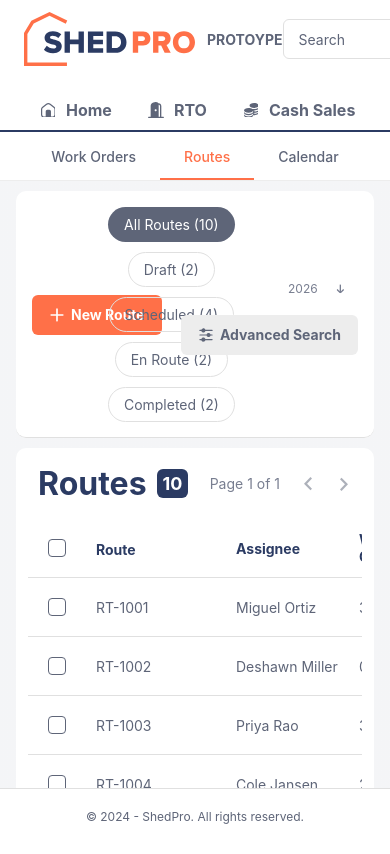
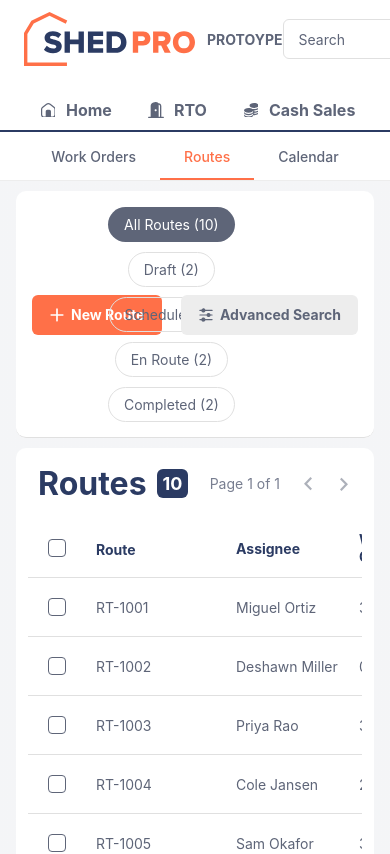
Before and after one commit to nguyenquanghiep96-dotcom/shedpro-opshub, a React (Vite) app: page /deliveries/routes in a window 390 px wide. Shown: the top 854 px of the page. Built offline with nearby package versions, Linux system fonts and the light colour scheme.

Commit message:
fix: remove copyright footer, revert calendar scale-to-fit to allow page scrolling for release

```diff
--- a/src/imports/DeliveriesContract/CalendarView.tsx
+++ b/src/imports/DeliveriesContract/CalendarView.tsx
@@ -198,16 +198,15 @@ export default function CalendarView() {
         </div>
 
         {/* Calendar Grid */}
-        <style>{`.day-scroll::-webkit-scrollbar { display: none; }`}</style>
-        <div className="flex-1 overflow-hidden bg-white flex flex-col gap-[16px] pt-[16px]">
-          <div className="grid grid-cols-7 gap-[4px] px-[12px] shrink-0">
+        <div className="flex-1 overflow-auto bg-white flex flex-col gap-[16px] pt-[16px]">
+          <div className="grid grid-cols-7 gap-[4px] px-[12px]">
             {['Sun', 'Mon', 'Tue', 'Wed', 'Thu', 'Fri', 'Sat'].map(day => (
               <div key={day} className="text-[#787e90] text-[12px] font-semibold uppercase text-center">
                 {day}
               </div>
             ))}
           </div>
-          <div className="grid grid-cols-7 grid-rows-6 flex-1 gap-[4px] px-[12px] pb-[12px] min-h-0">
+          <div className="grid grid-cols-7 flex-1 gap-[4px] px-[12px] pb-[12px]">
             {days.map((dayObj, i) => {
               const dateStr = dayObj.date.toDateString();
               const isToday = dateStr === todayStr;
@@ -221,14 +220,14 @@ export default function CalendarView() {
               return (
                 <div
                   key={i}
-                  className={`flex flex-col min-h-0 p-[8px] border rounded-[6px] ${isToday ? 'border-[#ff7048] bg-[#FFF6F2]' : 'border-[#e0e0e0] bg-white'}`}
+                  className={`min-h-[140px] p-[8px] border rounded-[6px] ${isToday ? 'border-[#ff7048] bg-[#FFF6F2]' : 'border-[#e0e0e0] bg-white'}`}
                   onDragOver={(e) => e.preventDefault()}
                   onDrop={(e) => { const routeId = e.dataTransfer.getData('routeId'); if(routeId) updateRouteDate(routeId, dayObj.date); }}
                 >
-                  <div className={`mb-2 text-right shrink-0 ${isToday ? 'text-[#ff7048] font-bold' : (dayObj.isCurrentMonth ? 'text-[#5e6578]' : 'text-[#c0c0c0]')} text-[13px] font-semibold`}>
+                  <div className={`mb-2 text-right ${isToday ? 'text-[#ff7048] font-bold' : (dayObj.isCurrentMonth ? 'text-[#5e6578]' : 'text-[#c0c0c0]')} text-[13px] font-semibold`}>
                     {dayObj.date.getDate()}
                   </div>
-                  <div className="flex-1 overflow-y-auto flex flex-col gap-2 day-scroll min-h-0" style={{ scrollbarWidth: 'none' }}>
+                  <div className="flex flex-col gap-2">
                     {dayRoutes.map(route => {
                       const woData = ROUTE_WO_DATA[route.id] || [];
                       const brandColor = ROUTE_STATUS_COLORS[route.status] || '#5e6578';
--- a/src/imports/DeliveriesContract/DeliveriesContract.tsx
+++ b/src/imports/DeliveriesContract/DeliveriesContract.tsx
@@ -2585,19 +2585,14 @@ export default function DeliveriesContract({ defaultTab = 'Contracts' }: { defau
   }, [defaultTab]);
   return (
     <TransportationProvider>
-      <div className="flex flex-col h-screen overflow-hidden w-full" style={{ backgroundImage: "linear-gradient(90deg, rgba(43, 59, 99, 0.05) 0%, rgba(43, 59, 99, 0.05) 100%), linear-gradient(90deg, rgb(255, 255, 255) 0%, rgb(255, 255, 255) 100%)" }} data-name="Deliveries - Contract">
+      <div className="flex flex-col min-h-screen w-full" style={{ backgroundImage: "linear-gradient(90deg, rgba(43, 59, 99, 0.05) 0%, rgba(43, 59, 99, 0.05) 100%), linear-gradient(90deg, rgb(255, 255, 255) 0%, rgb(255, 255, 255) 100%)" }} data-name="Deliveries - Contract">
         <div className="content-stretch flex flex-col items-start w-full shrink-0" data-name="Navbar">
           <Frame7 />
           <Frame13 activeTab={activeTab} />
         </div>
-        <div className="flex-1 min-h-0 w-full overflow-y-auto flex flex-col items-center">
+        <div className="flex-1 w-full flex flex-col items-center">
           {activeTab === 'Calendar' ? <CalendarView /> : activeTab === 'RouteDetail' ? <RouteDetailPage /> : activeTab === 'Contracts' ? <WorkOrdersContainer /> : <RoutesContainer />}
         </div>
-        <div className="bg-white border-[#e0e0e0] border-solid border-t h-[56px] w-full shrink-0" data-name="CopyRight">
-          <div className="flex h-full font-sans font-normal justify-center items-center text-[#5e6578] text-[12px] whitespace-nowrap">
-            <p className="leading-[normal]">© 2024 - ShedPro. All rights reserved.</p>
-          </div>
-        </div>
       </div>
     </TransportationProvider>
   );
--- a/src/imports/DeliveriesContract/RoutesContainer.tsx
+++ b/src/imports/DeliveriesContract/RoutesContainer.tsx
@@ -125,25 +125,6 @@ function RoutesActionBar() {
           <ButtonsContainer />
           <Tag />
           <div className="content-stretch flex gap-[12px] items-center justify-end relative shrink-0 w-full md:w-auto flex-1 md:flex-none flex-wrap">
-            <div className="bg-white content-stretch flex items-center px-[10px] py-[6px] relative rounded-[4px] shrink-0 w-[80px]">
-              <div className="[word-break:break-word] flex flex-[1_0_0] flex-col font-sans font-normal justify-center leading-[0] min-w-px not-italic relative text-[#787e90] text-[12px] whitespace-nowrap">
-                <p className="leading-[normal]">2026</p>
-              </div>
-              <div className="overflow-clip relative shrink-0 size-[16px]">
-                <div className="absolute flex inset-[22.92%_24.14%_22.92%_28.31%] items-center justify-center" style={{ containerType: "size" }}>
-                  <div className="-rotate-90 flex-none h-[100cqw] w-[100cqh]">
-                    <div className="relative size-full">
-                      <svg className="absolute block inset-0 size-full" fill="none" preserveAspectRatio="none" viewBox="0 0 10.833 9.51167">
-                        <g>
-                          <path d={svgPaths.p1c74a480} fill="var(--fill-0, #787E91)" id="Vector" />
-                        </g>
-                      </svg>
-                    </div>
-                  </div>
-                </div>
-              </div>
-              <div aria-hidden className="absolute border-[#ddd] border-solid inset-0 pointer-events-none rounded-[4px]" />
-            </div>
             <SortSection />
           </div>
         </div>
--- a/src/imports/DeliveriesContract/WorkOrdersContainer.tsx
+++ b/src/imports/DeliveriesContract/WorkOrdersContainer.tsx
@@ -119,7 +119,7 @@ function WOActionBar({ filterTabs, activeFilter, onFilterChange, onAddNew }: {
             active={activeFilter}
             onChange={onFilterChange}
           />
-          <div className="content-stretch flex gap-[12px] items-center justify-end relative shrink-0 flex-1">
+          <div className="content-stretch flex gap-[12px] items-center justify-end relative shrink-0 w-full md:w-auto flex-1 md:flex-none flex-wrap">
             <Btn variant="outline" icon={Icons.Filter}>
               Advanced Search
             </Btn>
```
Also changed, not shown: 1 other file (tests, documents, lock files or other folders).
